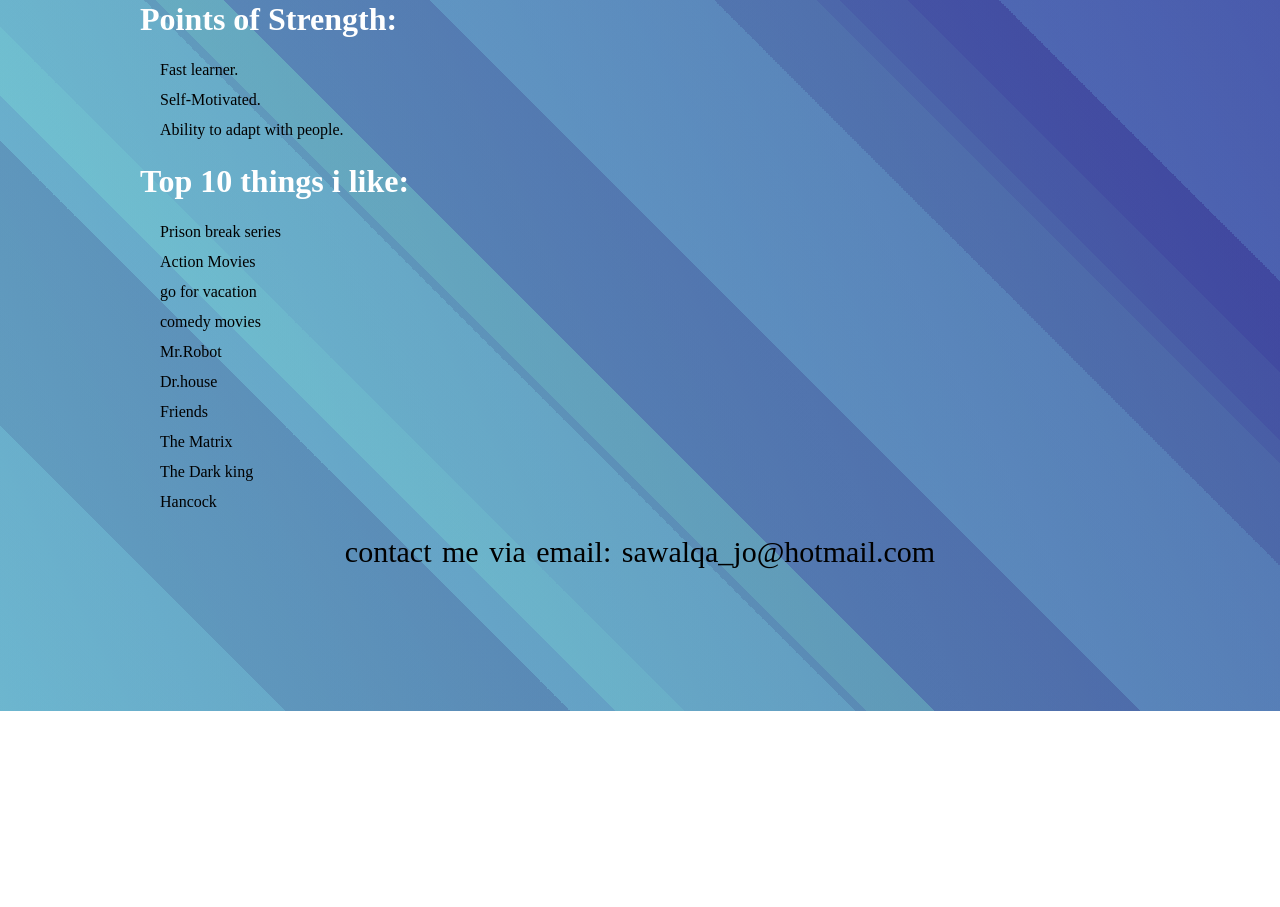
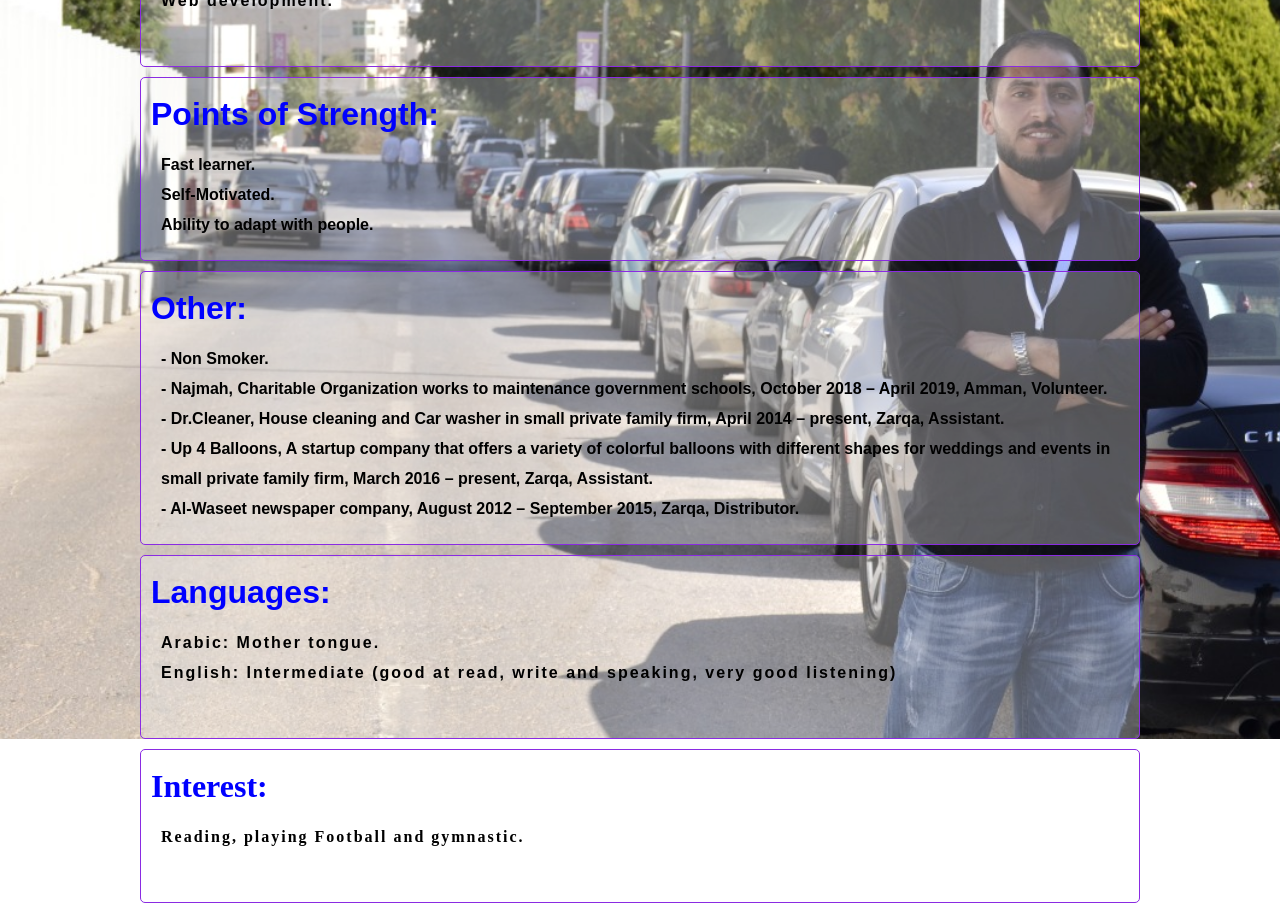
Before and after one commit to Ahmad-Sawalqeh/d201-labs, a plain HTML site: page index.html in a window 1280 px wide. Shown: the part 289-1196 px from the top of the page. Before the commit the page ends 1000 px from the top, so only its background shows below. Drawn offline with Linux system fonts and the light colour scheme; files whose address does not match are found by name.

Commit message:
Finishing and deploying your About Me

```diff
--- a/css/style.css
+++ b/css/style.css
@@ -1,8 +1,16 @@
-body{
-  /* position: relative; */
-  height: 1000px;
-  background: linear-gradient(45deg, rgba(48, 160, 200, 0.36) 0%, rgba(48, 160, 200, 0.36) 27%,rgba(66, 208, 212, 0.36) 27%, rgba(66, 208, 212, 0.36) 30%,rgba(57, 184, 206, 0.36) 30%, rgba(57, 184, 206, 0.36) 38%,rgba(75, 232, 218, 0.36) 38%, rgba(75, 232, 218, 0.36) 41%,rgba(38, 135, 193, 0.36) 41%, rgba(38, 135, 193, 0.36) 67%,rgba(29, 111, 187, 0.36) 67%, rgba(29, 111, 187, 0.36) 68%,rgba(20, 87, 181, 0.36) 68%, rgba(20, 87, 181, 0.36) 71%,rgba(11, 63, 175, 0.36) 71%, rgba(11, 63, 175, 0.36) 100%),linear-gradient(45deg, rgba(120, 161, 172, 0.37) 0%, rgba(120, 161, 172, 0.37) 12.5%,rgba(83, 81, 120, 0.37) 12.5%, rgba(83, 81, 120, 0.37) 25%,rgba(132, 188, 189, 0.37) 25%, rgba(132, 188, 189, 0.37) 37.5%,rgba(95, 108, 137, 0.37) 37.5%, rgba(95, 108, 137, 0.37) 50%,rgba(144, 215, 206, 0.37) 50%, rgba(144, 215, 206, 0.37) 62.5%,rgba(107, 135, 154, 0.37) 62.5%, rgba(107, 135, 154, 0.37) 75%,rgba(156, 242, 223, 0.37) 75%, rgba(156, 242, 223, 0.37) 87.5%,rgba(71, 54, 103, 0.37) 87.5%, rgba(71, 54, 103, 0.37) 100%),linear-gradient(63deg, rgb(156, 214, 233),rgb(74, 10, 132));
+.container{
+  height: 970px;
+  /* background:rgba(0,0,0,.5); */
+
+  /* position: relative;   */
+  background: url(../img/bg-body.jpeg);
+  background-repeat: no-repeat;
+  background-size: cover;
+  color: #000;
+  font-family: sans-serif;
+  height: auto;
 }
+
 header{
   /* position: fixed; */
   /* top:0; */
@@ -10,37 +18,49 @@ header{
   text-align: center;
   height: 100px;
   line-height: 100px;
+  border: 1px solid blueviolet;
+  background:rgba(0,0,0,.5);
 }
 header h1{
   font-size: 50px;
   font-weight: bolder;
-  color: #263238;
-  font-family: Tahoma, sans-serif;
+  color:#fff;
 }
 main{
   width: 1000px;
   margin: 0 auto;
 }
+.para{
+  background-color: #fff;
+}
 .lead{
   text-justify: left;
   letter-spacing: 2px;
-  color: #004d40;
   padding:20px;
   font-weight: bold;
   line-height: 30px;
   margin-bottom:30px;
 }
+section{
+  background:rgba(255,255,255,.3);
+  border: 1px solid blueviolet;
+  margin:10px 0;
+  border-radius: 5px;
+}
 main section h2{
   font-size: 32px;
-  font-weight: 600;
-  color:#fff;
+  font-weight: 900;
+  color: blue;
+  padding: 20px 0 0 10px;
 }
-main section ul,main section ol{
+main section ol, main section ul{
   padding: 20px;
   line-height: 30px;
+  font-weight: bold;
 }
 footer{
   text-align: center;
   font-size: 30px;
   word-spacing: 3px;
+  padding: 20px 0;
 }
--- a/index.html
+++ b/index.html
@@ -7,6 +7,7 @@
     <script src=".eslintrc.json" type="text/javascript"></script>
 </head>
 <body>
+    <div class="container">
         <header>
             <h1>About Me</h1>
         </header>
@@ -19,11 +20,38 @@
             </section>
             <section>
                 <h2>Points of Strength:</h2>
-            <ul>
+                <ol>
                     <li>Fast learner.</li>
                     <li>Self-Motivated.</li>
                     <li>Ability to adapt with people.</li>
-            </ul>
+                </ol>
+            </section>
+            <!-- <div class="para"> -->
+            <section>
+                <h2>Other:</h2>
+                <ol>
+                    <li>- Non Smoker.</li>
+                    <li>- Najmah, Charitable Organization works to maintenance government schools, October 2018 – April 2019, Amman, Volunteer.</li>
+                    <li>- Dr.Cleaner, House cleaning and Car washer in small private family firm, April 2014 – present, Zarqa, Assistant.</li>
+                    <li>- Up 4 Balloons, A startup company that offers a variety of colorful balloons with different shapes for weddings and events in small private family firm, March 2016 – present, Zarqa, Assistant.</li>
+                    <li>- Al-Waseet newspaper company, August 2012 – September 2015, Zarqa, Distributor.</li>
+                </ol>
+            </section>
+            <section>
+                <h2>Languages:</h2>
+                <p class="lead">
+                    Arabic: Mother tongue.<br>
+                    English: Intermediate (good at read, write and speaking, very good listening)
+                </p>
+            </section>
+        </main>
+    </div>
+    <main>
+        <section>
+            <h2>Interest:</h2>
+            <p class="lead">
+                Reading, playing Football and gymnastic.
+            </p>
         </section>
         <section>
             <h2>Top 10 things i like:</h2>
@@ -40,10 +68,12 @@
                 <li>Hancock</li>
             </ol>
         </section>
+        <!-- </div> -->
     </main>
     <footer>
         <p>contact me via email: sawalqa_jo@hotmail.com</p>
     </footer>
+    <!-- </div> -->
     <script src="js/app.js"></script>
 </body>
 </html>
```
Also changed, not shown: img/bg-body.jpeg (added). Lines whose indentation alone changed are shown as unchanged.
